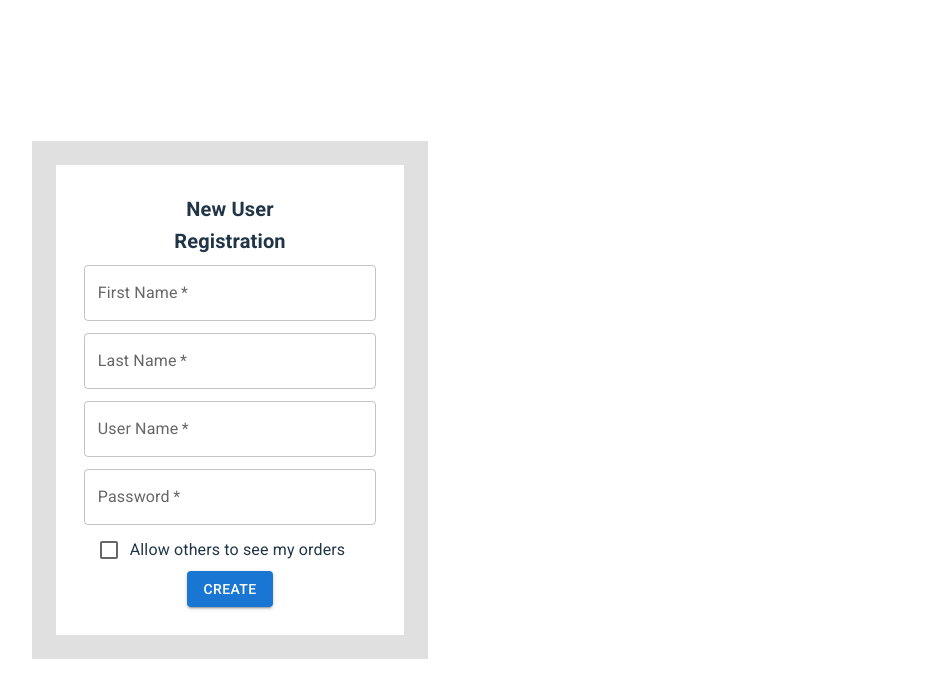
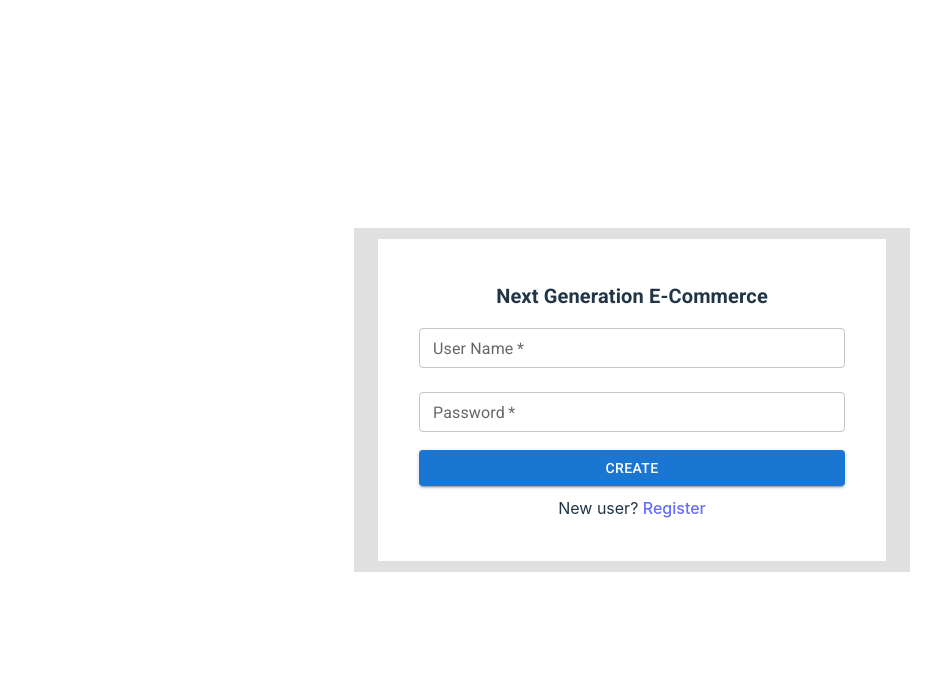
Before and after one commit to TomBer101/react-e-commerce, a React (Vite) app in the folder client/: page /login in a window 1280 px wide. Shown: the top 698 px of the page, without its empty margins (8-949 px from the left). Built offline with nearby package versions, Linux system fonts and the light colour scheme.

Commit message:
added basic routes

```diff
--- a/client/src/App.jsx
+++ b/client/src/App.jsx
@@ -1,17 +1,19 @@
-import { useState } from 'react'
-import reactLogo from './assets/react.svg'
-import viteLogo from '/vite.svg'
+import {Routes, Route} from 'react-router-dom';
+
 import './App.css'
-import { SignUpPage } from './pages'
-import { AuthProvider } from './contexts/AuthContext'
+import { SignUpPage, AdminLaout, LoginPage, UserLaout } from './pages'
+//import { AuthProvider } from './contexts/AuthContext'
 
 function App() {
 
   return (
     <>
-    <AuthProvider>
-    <SignUpPage />
-    </AuthProvider>
+    <Routes>
+      <Route index  path='/login' element={<LoginPage />} />
+      <Route path='/register' element={<SignUpPage />} />
+      <Route path='/admin' element={<AdminLaout />} />
+      <Route path='/user' element={<UserLaout />} />
+    </Routes>
 
 
     </>
--- a/client/src/pages/LoginPage.jsx
+++ b/client/src/pages/LoginPage.jsx
@@ -1,11 +1,69 @@
 import React from 'react';
 
-const LoginPage = () => {
+import Box from '@mui/material/Box';
+import Container from '@mui/material/Container';
+import Typography from '@mui/material/Typography';
+import  TextField  from '@mui/material/TextField';
+import  Checkbox  from '@mui/material/Checkbox';
+import  FormControlLabel  from '@mui/material/FormControlLabel';
+import  Button  from '@mui/material/Button';
+import { Link } from 'react-router-dom';
+
+//import { useAuth } from '../contexts/AuthContext';
+
+const SignUpPage = () => {
+    //const {error, loading, signup } = useAuth()
+
+    const handleSubmit = async (event) => {
+        event.preventDefault();
+
+        const data = new FormData(event.currentTarget);
+        const userData = {
+            firstName: data.get('fname'),
+            lastName: data.get('lname'),
+            userName: data.get('userName'),
+            password: data.get('password'),
+            shareData : data.get('shareData'),
+        }
+        console.log(userData);
+        await signup(userData);
+
+
+    };
     return (
-        <div>
-            login page
-        </div>
+        <Container sx={{backgroundColor : '#e0e0e0', margin : '0', padding : '2%', minWidth : '190px'}}>
+            <Box sx={{backgroundColor : 'white', padding : '8%'}}>
+                <Typography minWidth={'109px'} margin={'auto'} textAlign={'center'} fontWeight={'bold'} component='h6' variant='h6' >Next Generation E-Commerce</Typography>
+                <Box component='form' onSubmit={handleSubmit}>
+                    <TextField
+                        margin="normal"
+                        required
+                        fullWidth
+                        id="userNAme"
+                        label="User Name"
+                        name="userName"
+                        variant='outlined'
+                        size='small'
+                    />
+                    <TextField
+                        margin="normal"
+                        required
+                        fullWidth
+                        id="password"
+                        label="Password"
+                        name="password"
+                        variant='outlined'
+                        type='password'
+                        size='small'
+                    />
+                    <Button variant='contained' type='submit' sx={{width : '100%', margin : '10px 0'}}>Create</Button>
+                    <div>
+                        New user? <Link>Register</Link>
+                    </div>
+                </Box>
+            </Box>
+        </Container>
     );
 };
 
-export default LoginPage;
+export default SignUpPage;
--- a/client/src/pages/SignUpPage.jsx
+++ b/client/src/pages/SignUpPage.jsx
@@ -8,10 +8,10 @@ import  Checkbox  from '@mui/material/Checkbox';
 import  FormControlLabel  from '@mui/material/FormControlLabel';
 import  Button  from '@mui/material/Button';
 
-import { useAuth } from '../contexts/AuthContext';
+//import { useAuth } from '../contexts/AuthContext';
 
 const SignUpPage = () => {
-    const {error, loading, signup } = useAuth()
+    //const {error, loading, signup } = useAuth()
 
     const handleSubmit = async (event) => {
         event.preventDefault();
@@ -42,6 +42,7 @@ const SignUpPage = () => {
                         label="First Name"
                         name="fname"
                         variant='outlined'
+                        size='small'
                     />
                     <TextField
                         margin="dense"
@@ -51,6 +52,7 @@ const SignUpPage = () => {
                         label="Last Name"
                         name="lname"
                         variant='outlined'
+                        size='small'
                     />
                     <TextField
                         margin="dense"
@@ -60,6 +62,7 @@ const SignUpPage = () => {
                         label="User Name"
                         name="userName"
                         variant='outlined'
+                        size='small'
                     />
                     <TextField
                         margin="dense"
@@ -70,6 +73,7 @@ const SignUpPage = () => {
                         name="password"
                         variant='outlined'
                         type='password'
+                        size='small'
                     />
                     <FormControlLabel control={<Checkbox name='shareData' />} label='Allow others to see my orders' />
                     <Button variant='contained' type='submit'>Create</Button>
--- a/package.json
+++ b/package.json
@@ -1,6 +1,7 @@
 {
   "dependencies": {
     "firebase-admin": "^12.0.0",
-    "jsonwebtoken": "^9.0.2"
+    "jsonwebtoken": "^9.0.2",
+    "react-router-dom": "^6.22.3"
   }
 }
```
Also changed, not shown: client/src/hooks/useLocalStorage.js (added, +29 -0 lines), client/src/main.jsx (+6 -2 lines), 1 other file (tests, documents, lock files or other folders).
